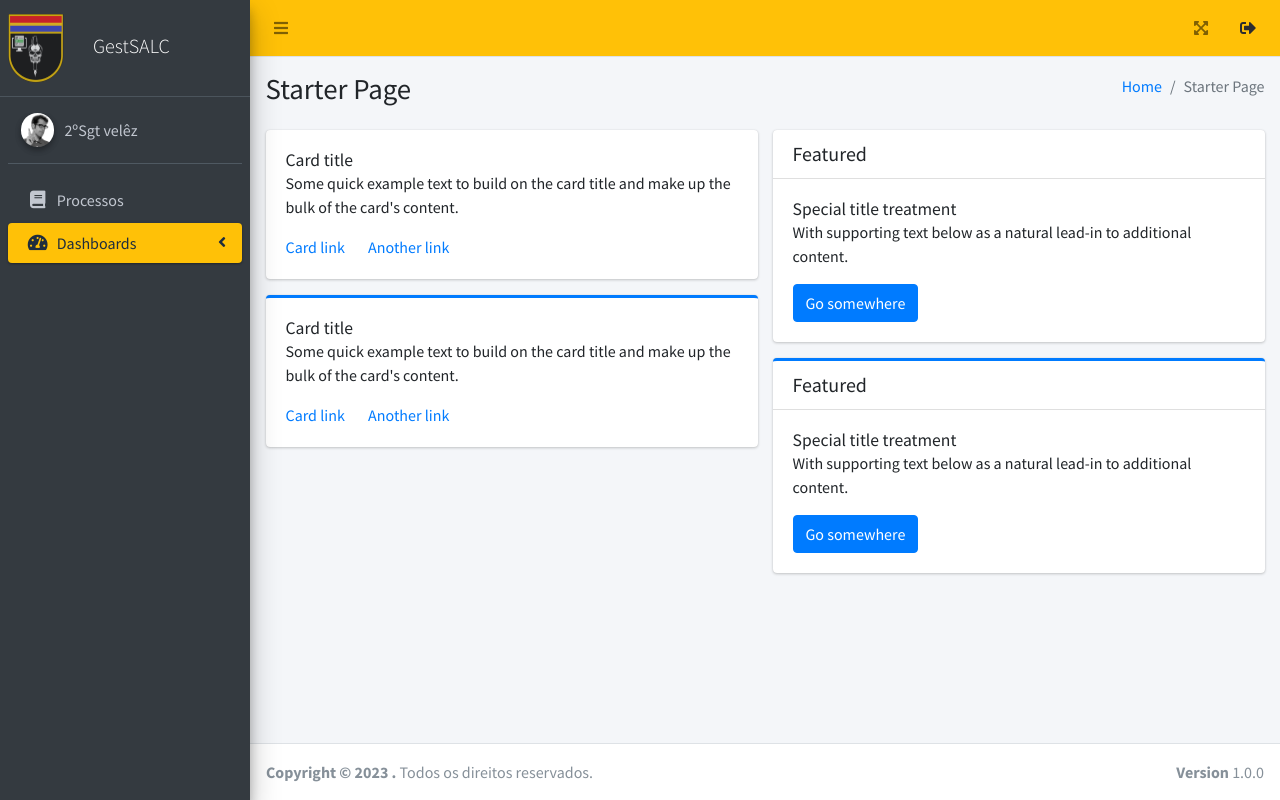
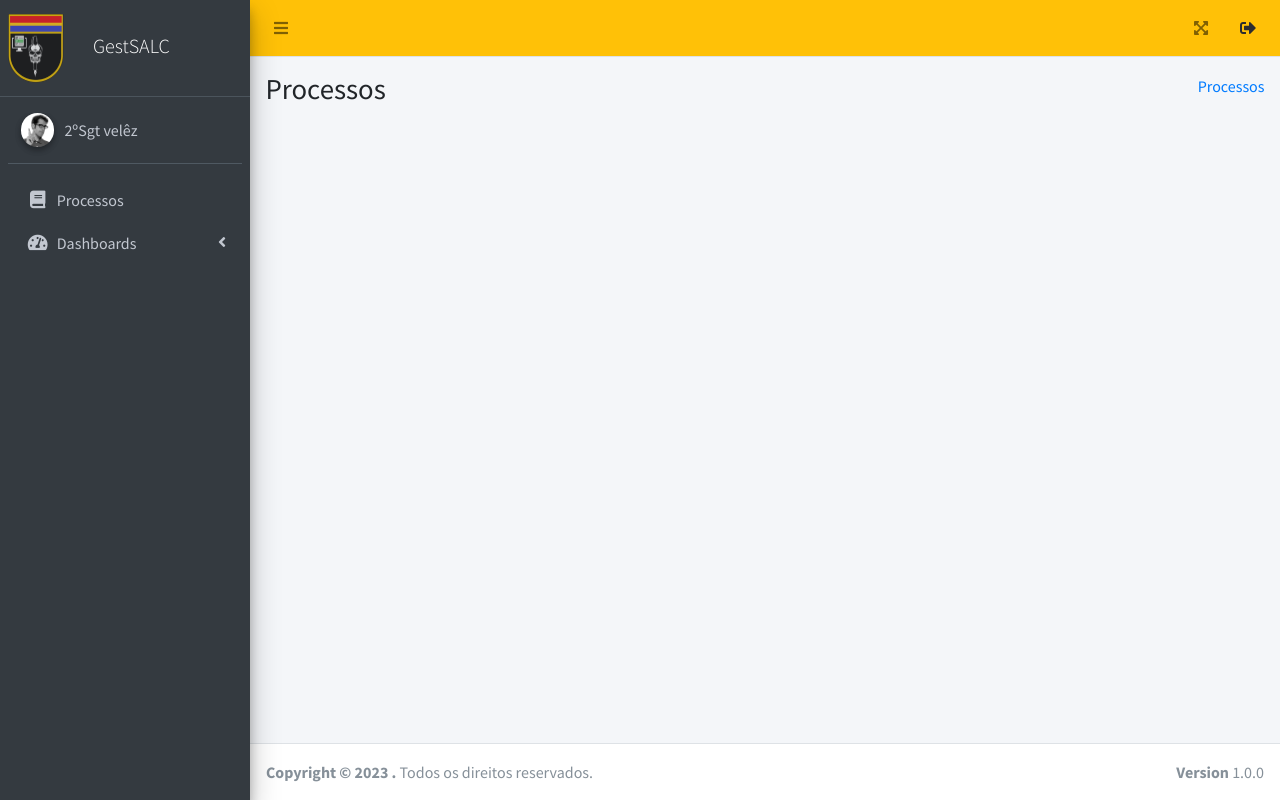
Before and after one commit to devel-ez/gestsalcGPT, a PHP site: page / in a window 1280 px wide. Run offline with PHP 8.4, Linux system fonts and the light colour scheme; some libraries are stand-ins or nearby versions.

Commit message:
Links de menu direcionados para os contents

```diff
--- /dev/null
+++ b/views/contents/processos.php
@@ -0,0 +1,23 @@
+<!-- Content Header (Page header) -->
+<div class="content-header">
+    <div class="container-fluid">
+        <div class="row mb-2">
+            <div class="col-sm-6">
+                <h1 class="m-0">Processos</h1>
+            </div><!-- /.col -->
+            <div class="col-sm-6">
+                <ol class="breadcrumb float-sm-right">
+                    <li class="breadcrumb-item"><a href="#">Processos</a></li>
+                </ol>
+            </div><!-- /.col -->
+        </div><!-- /.row -->
+    </div><!-- /.container-fluid -->
+</div>
+<!-- /.content-header -->
+
+<!-- Main content -->
+<div class="content">
+    <div class="container-fluid">
+    </div><!-- /.container-fluid -->
+</div>
+<!-- /.content -->
--- a/views/models/sidebar.php
+++ b/views/models/sidebar.php
@@ -18,9 +18,9 @@
         </div>
         <!-- Sidebar Menu -->
         <nav class="mt-2">
-            <ul class="nav nav-pills nav-sidebar flex-column" data-widget="treeview" role="menu" data-accordion="false">
+            <ul class="nav nav-pills nav-sidebar flex-column nav-child-indent" data-widget="treeview" role="menu" data-accordion="false">
                 <li class="nav-item">
-                    <a href="#" class="nav-link">
+                    <a style="cursor:pointer;" class="nav-link menu-link" onclick="loadContents('views/contents/processos.php', 'content-wrapper')">
                         <i class="nav-icon fas fa-book"></i>
                         <p>
                             Processos
@@ -30,7 +30,7 @@
                 <!-- Add icons to the links using the .nav-icon class
                with font-awesome or any other icon font library -->
                 <li class="nav-item">
-                    <a href="#" class="nav-link active">
+                    <a href="#" style="cursor:pointer;" class="nav-link menu-link">
                         <i class="nav-icon fas fa-tachometer-alt"></i>
                         <p>
                             Dashboards
@@ -39,25 +39,25 @@
                     </a>
                     <ul class="nav nav-treeview">
                         <li class="nav-item">
-                            <a href="#" class="nav-link">
+                            <a style="cursor:pointer;" href="#" class="nav-link " onclick="loadContents('views/contents/novos_processos.php', 'content-wrapper')">
                                 <i class="far fa-circle nav-icon"></i>
                                 <p>Novos processos</p>
                             </a>
                         </li>
                         <li class="nav-item">
-                            <a href="#" class="nav-link">
+                            <a style="cursor:pointer;" href="#" class="nav-link" onclick="loadContents('views/contents/novos_aditivos.php', 'content-wrapper')">
                                 <i class="far fa-circle nav-icon"></i>
                                 <p>Novos aditivos</p>
                             </a>
                         </li>
                         <li class="nav-item">
-                            <a href="#" class="nav-link">
+                            <a style="cursor:pointer;" href="#" class="nav-link" onclick="loadContents('views/contents/novos_apostilamentos.php', 'content-wrapper')">
                                 <i class="far fa-circle nav-icon"></i>
                                 <p>Novos apostilamentos</p>
                             </a>
                         </li>
                         <li class="nav-item">
-                            <a href="#" class="nav-link">
+                            <a style="cursor:pointer;" href="#" class="nav-link" onclick="loadContents('views/contents/execucao_pca.php', 'content-wrapper')">
                                 <i class="far fa-circle nav-icon"></i>
                                 <p>Execução PCA</p>
                             </a>
@@ -70,3 +70,10 @@
     </div>
     <!-- /.sidebar -->
 </aside>
+
+<script>
+    $(".menu-link").on('click', function() {
+        $(".menu-link").not(this).removeClass('active');
+        $(this).addClass('active');
+    });
+</script>
--- a/views/template.php
+++ b/views/template.php
@@ -47,88 +47,11 @@ scratch. This page gets rid of all links and provides the needed markup only.
 
         <!-- Content Wrapper. Contains page content -->
         <div class="content-wrapper">
-            <!-- Content Header (Page header) -->
-            <div class="content-header">
-                <div class="container-fluid">
-                    <div class="row mb-2">
-                        <div class="col-sm-6">
-                            <h1 class="m-0">Starter Page</h1>
-                        </div><!-- /.col -->
-                        <div class="col-sm-6">
-                            <ol class="breadcrumb float-sm-right">
-                                <li class="breadcrumb-item"><a href="#">Home</a></li>
-                                <li class="breadcrumb-item active">Starter Page</li>
-                            </ol>
-                        </div><!-- /.col -->
-                    </div><!-- /.row -->
-                </div><!-- /.container-fluid -->
-            </div>
-            <!-- /.content-header -->
 
-            <!-- Main content -->
-            <div class="content">
-                <div class="container-fluid">
-                    <div class="row">
-                        <div class="col-lg-6">
-                            <div class="card">
-                                <div class="card-body">
-                                    <h5 class="card-title">Card title</h5>
+            <?php
+            include 'contents/processos.php';
+            ?>
 
-                                    <p class="card-text">
-                                        Some quick example text to build on the card title and make up the bulk of the card's
-                                        content.
-                                    </p>
-
-                                    <a href="#" class="card-link">Card link</a>
-                                    <a href="#" class="card-link">Another link</a>
-                                </div>
-                            </div>
-
-                            <div class="card card-primary card-outline">
-                                <div class="card-body">
-                                    <h5 class="card-title">Card title</h5>
-
-                                    <p class="card-text">
-                                        Some quick example text to build on the card title and make up the bulk of the card's
-                                        content.
-                                    </p>
-                                    <a href="#" class="card-link">Card link</a>
-                                    <a href="#" class="card-link">Another link</a>
-                                </div>
-                            </div><!-- /.card -->
-                        </div>
-                        <!-- /.col-md-6 -->
-                        <div class="col-lg-6">
-                            <div class="card">
-                                <div class="card-header">
-                                    <h5 class="m-0">Featured</h5>
-                                </div>
-                                <div class="card-body">
-                                    <h6 class="card-title">Special title treatment</h6>
-
-                                    <p class="card-text">With supporting text below as a natural lead-in to additional content.</p>
-                                    <a href="#" class="btn btn-primary">Go somewhere</a>
-                                </div>
-                            </div>
-
-                            <div class="card card-primary card-outline">
-                                <div class="card-header">
-                                    <h5 class="m-0">Featured</h5>
-                                </div>
-                                <div class="card-body">
-                                    <h6 class="card-title">Special title treatment</h6>
-
-                                    <p class="card-text">With supporting text below as a natural lead-in to additional content.</p>
-                                    <a href="#" class="btn btn-primary">Go somewhere</a>
-                                </div>
-                            </div>
-                        </div>
-                        <!-- /.col-md-6 -->
-                    </div>
-                    <!-- /.row -->
-                </div><!-- /.container-fluid -->
-            </div>
-            <!-- /.content -->
         </div>
         <!-- /.Content Wrapper. Contains page content  -->
 
@@ -140,6 +63,12 @@ scratch. This page gets rid of all links and provides the needed markup only.
     </div>
     <!-- ./wrapper -->
 
+    <script>
+    function loadContents(page_content_php, content_wrapper_template){
 
+        $("."+content_wrapper_template).load(page_content_php);
+    };
+    </script>
+</body>
 
 </html>
```
Also changed, not shown: views/contents/execucao_pca.php (added, +24 -0 lines), views/contents/novos_aditivos.php (added, +24 -0 lines), views/contents/novos_apostilamentos.php (added, +24 -0 lines), views/contents/novos_processos.php (added, +24 -0 lines).
